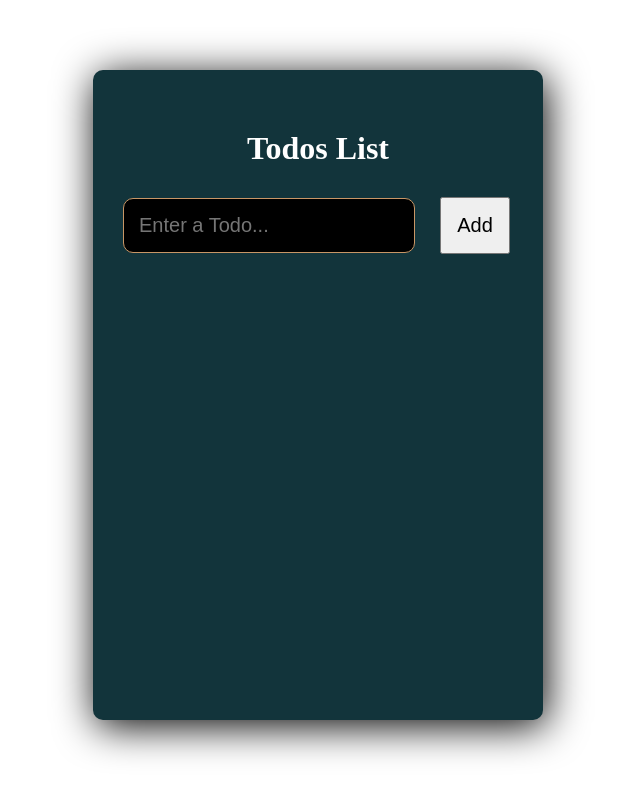
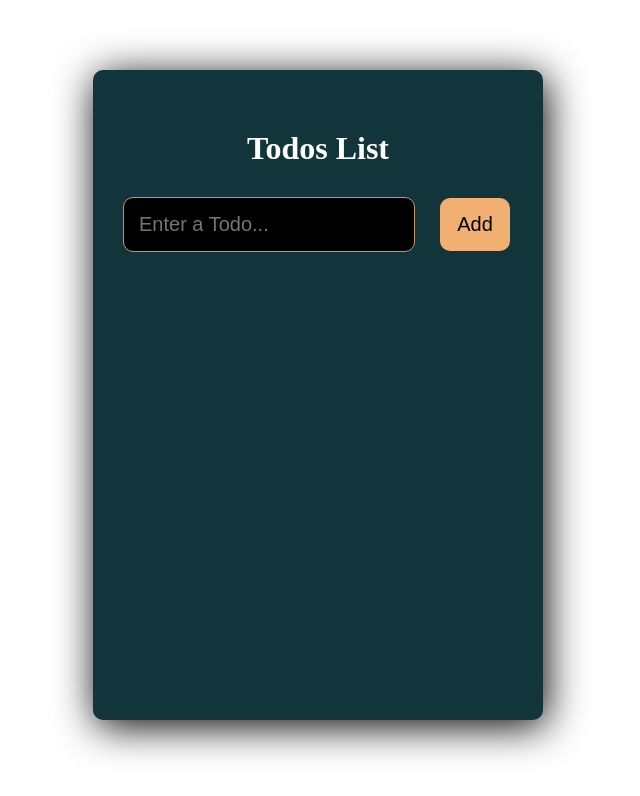
Before and after one commit to matannagar/ToDos-List-React, a React (Create React App) app: page / in a window 1280 px wide. Shown: the top 796 px of the page, without its empty margins (322-962 px from the left). Built offline with nearby package versions, Linux system fonts and the light colour scheme.

Commit message:
improving css

```diff
--- a/src/App.css
+++ b/src/App.css
@@ -45,4 +45,16 @@
     width: 70px;
     padding: 15px 15px;
     font-size: 20px;
+    border-radius: 10px;
+    border: 0;
+    background-color: #f1af71;
   }
+
+  .list-item{
+    display: flex;
+    margin: 20px 0;
+    border: 1px solid #ccc;
+    border-radius: 10px;
+    padding: 10px;
+    max-height: 30px;
+  }
```
